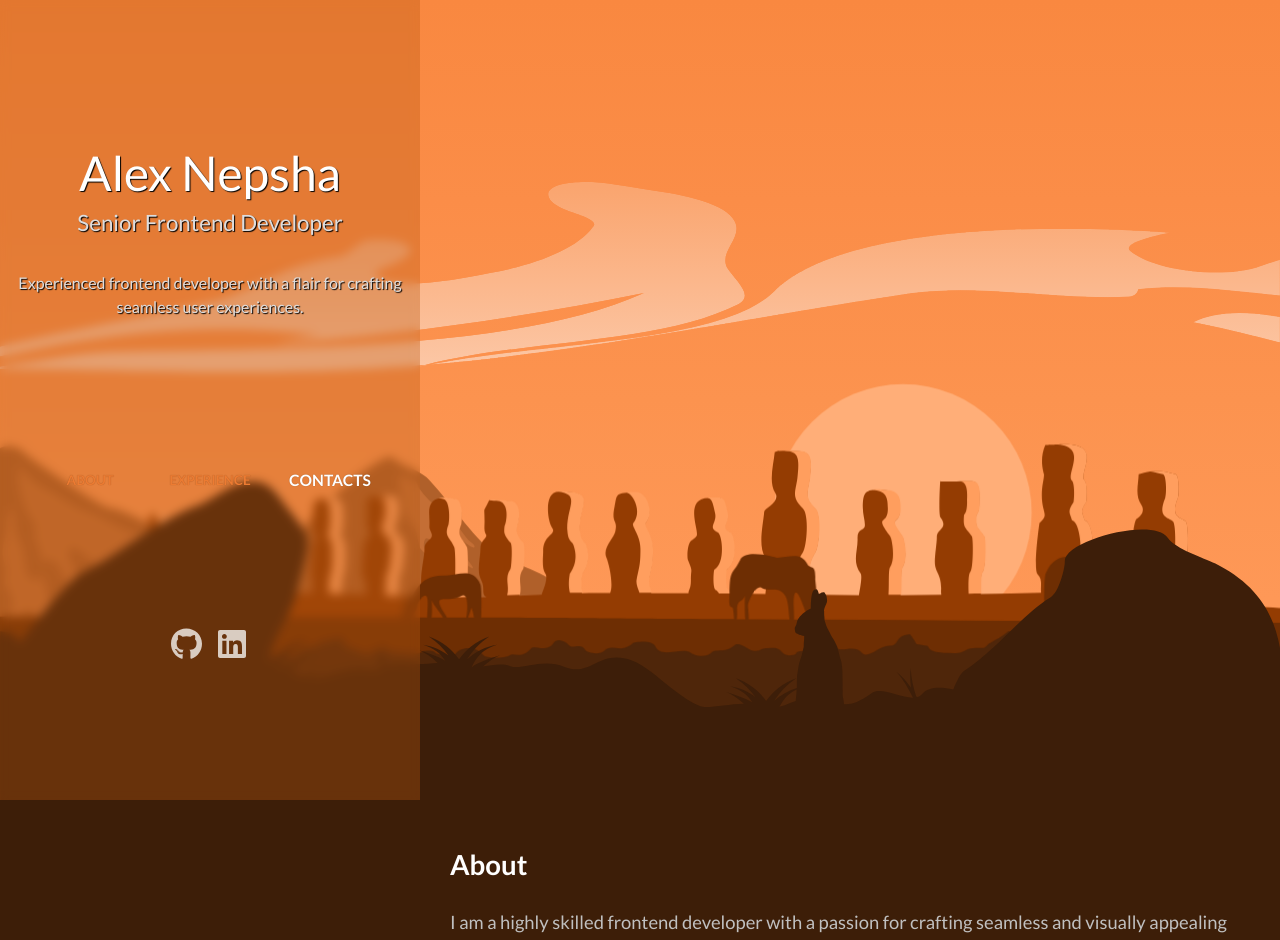
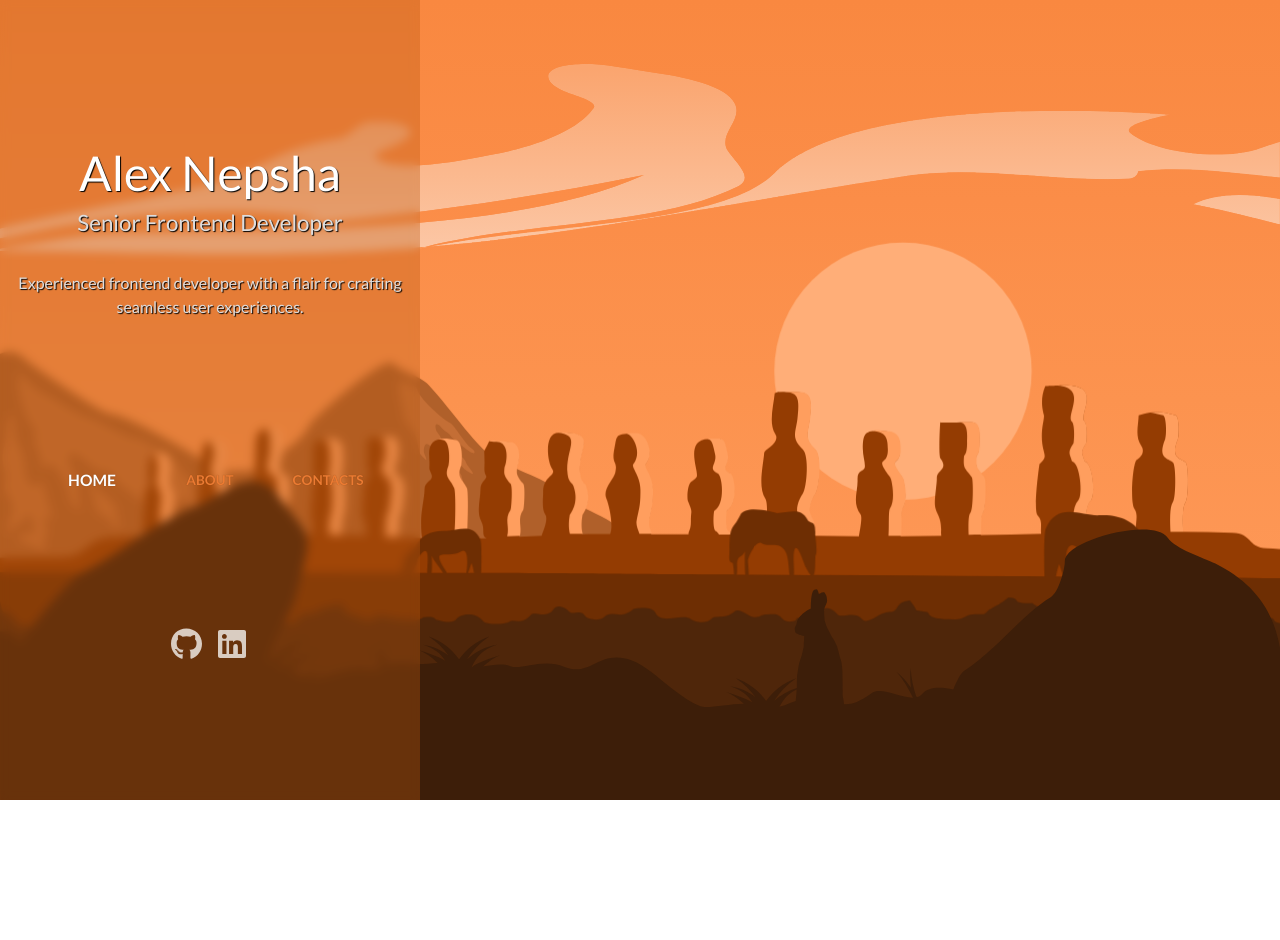
Before and after one commit to Nepsha1986/ns-site, a Next.js app: page / in a window 1280 px wide. Shown: the top 940 px of the page. After the commit the page ends 800 px from the top, so only its background shows below. Built offline with nearby package versions, Linux system fonts and the light colour scheme.

Commit message:
Splited by pages

```diff
--- a/src/app/_containers/About/index.tsx
+++ b/src/app/_containers/About/index.tsx
@@ -2,7 +2,7 @@ import Section from '@/common/Section';
 
 const About = () => {
   return (
-    <Section id="about" heading="About" style={{ fontSize: '1.15rem' }}>
+    <Section>
       <p>
         I am a highly skilled frontend developer with a passion for crafting
         seamless and visually appealing user experiences.
--- a/src/app/_containers/Contacts/index.tsx
+++ b/src/app/_containers/Contacts/index.tsx
@@ -3,7 +3,7 @@ import ContactForm from '@/containers/ContactForm';
 
 const Contacts = () => {
   return (
-    <Section id="contacts" heading="Get in Touch">
+    <Section heading="Get in Touch" style={{ minHeight: '100dvh' }}>
       <p>
         {
           "Thank you for visiting my page! Whether you have a question, a suggestion, or just want to say hello, I'd love to hear from you. Feel free to reach out through the contact form below or drop me an email."
--- a/src/app/_containers/Experience/index.tsx
+++ b/src/app/_containers/Experience/index.tsx
@@ -5,7 +5,7 @@ import experience from './experience';
 
 const Experience = () => {
   return (
-    <Section id="experience" heading="Experience">
+    <Section>
       {experience.map((i, index) => (
         <ExpCard
           key={index}
--- a/src/app/layout.tsx
+++ b/src/app/layout.tsx
@@ -1,5 +1,6 @@
 import type { Metadata } from 'next';
 import { Lato } from 'next/font/google';
+import AppHeader from '@/components/AppHeader';
 import './globals.css';
 
 const lato = Lato({ subsets: ['latin'], weight: ['300', '400', '700'] });
@@ -16,7 +17,10 @@ export default function RootLayout({
 }>) {
   return (
     <html lang="en">
-      <body className={lato.className}>{children}</body>
+      <body className={lato.className}>
+        <AppHeader />
+        {children}
+      </body>
     </html>
   );
 }
--- a/src/app/page.tsx
+++ b/src/app/page.tsx
@@ -1,34 +1,11 @@
-'use client';
-
-import { useState } from 'react';
-
 import Intro from '@/app/_containers/Intro';
-import About from '@/app/_containers/About';
-import Experience from '@/app/_containers/Experience';
-import Contacts from '@/app/_containers/Contacts';
-import AppHeader from '@/components/AppHeader';
-import HomePageContext, { HomePageSection } from '@/app/context';
 
 import styles from './page.module.css';
 
 export default function Home() {
-  const [activeSection, setActiveSection] = useState<HomePageSection>('about');
-
   return (
-    <HomePageContext.Provider
-      value={{
-        activeSection,
-        setActiveSection,
-      }}
-    >
-      <AppHeader />
-
-      <main className={styles.main}>
-        <Intro />
-        <About />
-        <Experience />
-        <Contacts />
-      </main>
-    </HomePageContext.Provider>
+    <main className={styles.main}>
+      <Intro />
+    </main>
   );
 }
--- a/src/common/Section/index.tsx
+++ b/src/common/Section/index.tsx
@@ -1,42 +1,16 @@
-'use client';
-
-import React, {
-  ComponentPropsWithoutRef,
-  useContext,
-  useEffect,
-  useRef,
-} from 'react';
-import { useInView } from 'framer-motion';
-
-import HomePageContext, { HomePageSection } from '@/app/context';
+import React, { ComponentPropsWithoutRef } from 'react';
 
 import styles from './styles.module.scss';
 
 interface Props extends ComponentPropsWithoutRef<'section'> {
-  id: string;
   children?: React.ReactNode;
   heading?: string;
 }
 const Section = ({ heading, children, id, ...props }: Props) => {
-  const ref = useRef<HTMLHeadingElement>(null);
-  const { setActiveSection } = useContext(HomePageContext);
-
-  const isInView = useInView(ref, {
-    amount: 1,
-  });
-
-  useEffect(() => {
-    if (isInView) {
-      setActiveSection(id as HomePageSection);
-    }
-  }, [isInView, setActiveSection, id]);
-
   return (
     <section className={styles.section} id={id} {...props}>
       <div className={styles.section__container}>
-        <h1 className={styles.section__heading} ref={ref}>
-          {heading}
-        </h1>
+        <h1 className={styles.section__heading}>{heading}</h1>
         {children}
       </div>
     </section>
--- a/src/components/AppHeader/components/Navigation/index.tsx
+++ b/src/components/AppHeader/components/Navigation/index.tsx
@@ -1,9 +1,8 @@
 'use client';
-import { useContext } from 'react';
-import { motion } from 'framer-motion';
+
+import Link from 'next/link';
+import { usePathname } from 'next/navigation';
 import classNames from 'classnames';
-
-import HomePageContext from '@/app/context';
 
 import styles from './styles.module.scss';
 
@@ -21,30 +20,22 @@ const NavItem = ({
   });
 
   return (
-    <motion.a whileTap={{ scale: 1.05 }} className={className} href={link}>
+    <Link className={className} href={link}>
       {label}
-    </motion.a>
+    </Link>
   );
 };
 const Navigation = () => {
-  const { activeSection } = useContext(HomePageContext);
+  const pathname = usePathname();
 
   return (
     <nav className={styles.navigation}>
-      <NavItem
-        label="About"
-        link="#about"
-        isActive={activeSection === 'about'}
-      />
-      <NavItem
-        label="Experience"
-        link="#experience"
-        isActive={activeSection === 'experience'}
-      />
+      <NavItem label="Home" link="/" isActive={pathname === '/'} />
+      <NavItem label="About" link="/about" isActive={pathname === '/about'} />
       <NavItem
         label="Contacts"
-        link="#contacts"
-        isActive={activeSection === 'contacts'}
+        link="/contacts"
+        isActive={pathname === '/contacts'}
       />
     </nav>
   );
```
Also changed, not shown: src/app/about/page.tsx (added, +11 -0 lines), src/app/contacts/page.tsx (added, +9 -0 lines).
